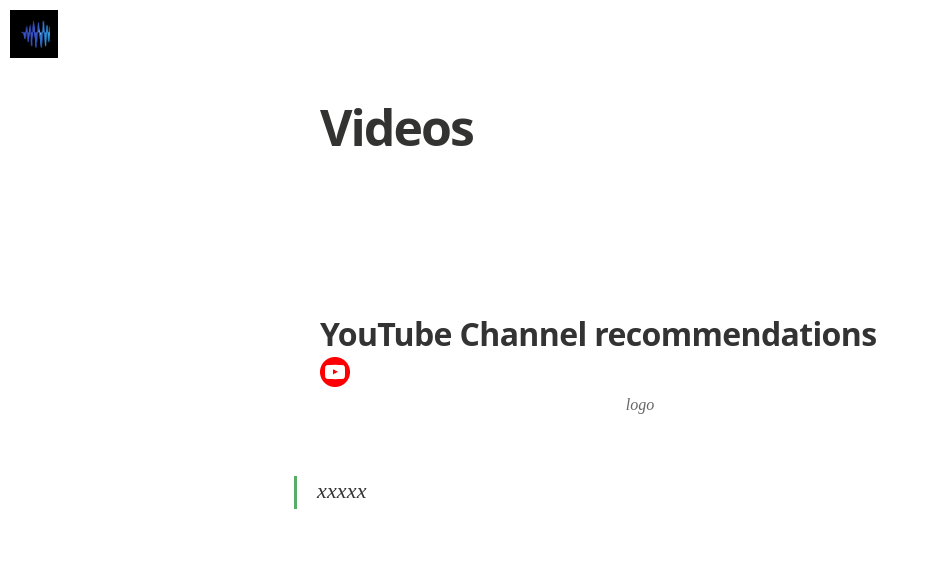
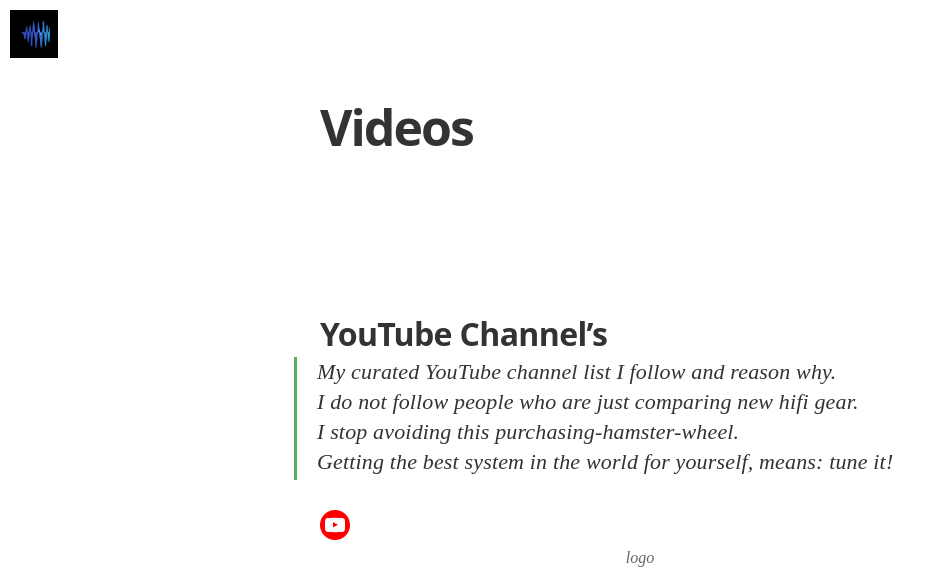
Before and after one commit to geraldfehringer/gerihifi.github.io, a Jekyll site: the page built from videos.md, in a window 1280 px wide. Shown: the top 579 px of the page, without its empty margins (0-945 px from the left). Built offline with Jekyll 4.4.1, drawn with Linux system fonts in a browser that asks for light colours; nearby versions of some CDN libraries; some web fonts are replaced; grey boxes are pictures that could not be loaded.

Commit message:
modify content

```diff
--- a/videos.md
+++ b/videos.md
@@ -4,8 +4,11 @@ title: Videos
 permalink: /videos/
 ---
 
-## YouTube Channel recommendations
+## YouTube Channel's
+
+>My curated YouTube channel list I follow and reason why. \
+>I do not follow people who are just comparing new hifi gear. \
+>I stop avoiding this purchasing-hamster-wheel. \
+>Getting the best system in the world for yourself, means: tune it!
 
 ![logo]({{ "/assets/images/youtube.png" | prepend: site.baseurl }} "Janos - Real World Audio")
-
->xxxxx
```
